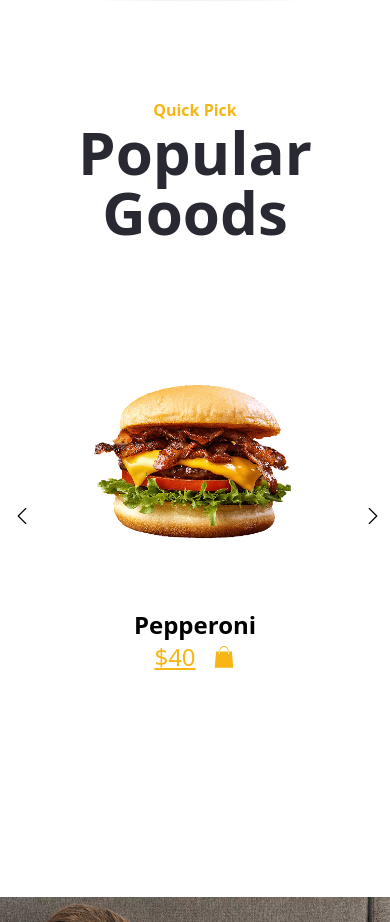
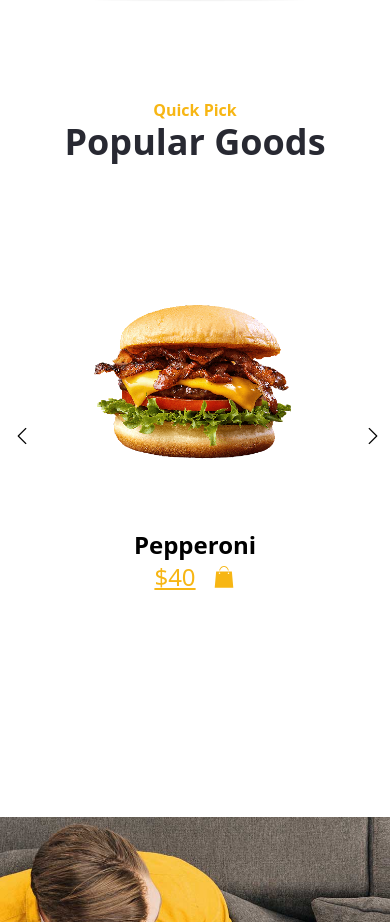
Before and after one commit to Marcos8060/Deliveroo, a React (Create React App) app: page / in a window 390 px wide. Shown: the part 1344-2266 px from the top of the page. Built offline with nearby package versions, Linux system fonts and the light colour scheme.

Commit message:
made a minor change

```diff
--- a/src/components/Products.js
+++ b/src/components/Products.js
@@ -37,7 +37,7 @@ const Products = () => {
   return (
     <div className='container'>
         <h3 className='text-center text-yellow font-bold mt-20'>Quick Pick</h3>
-        <h1 className='text-center text-black font-bold text-6xl mb-20'>Popular Goods</h1>
+        <h1 className='text-center text-black font-bold md:text-6xl text-4xl mb-20'>Popular Goods</h1>
 
         <OwlCarousel {...options}>
 
```
